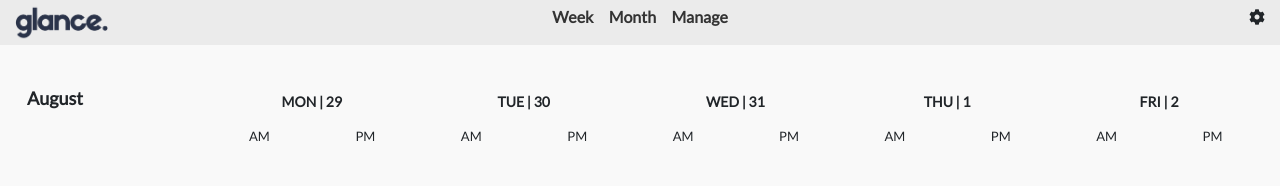
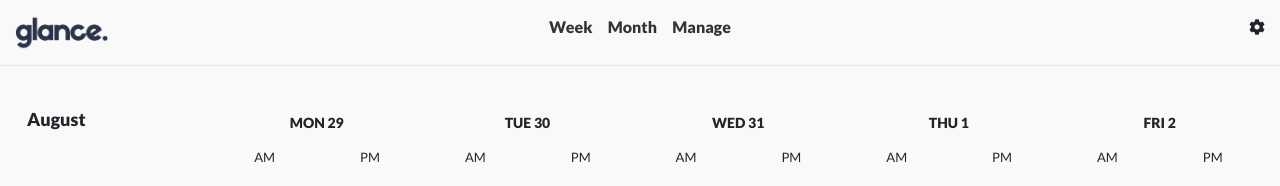
Before and after one commit to tristankells/bulletproof-weekly-planner, a PHP site: page /week-calendar.html in a window 1280 px wide. Shown: the top 186 px of the page. Run offline with PHP 8.4, Linux system fonts and the light colour scheme; data that the repository does not hold is empty; some libraries are stand-ins or nearby versions.

Commit message:
Navbar refresh, removed background added bottom border

```diff
--- a/js/week-calendar/index.js
+++ b/js/week-calendar/index.js
@@ -461,10 +461,10 @@ $(document).ready(function() {
 
     if (currentDate.getDate() == day) {
       //PLACEHOLDER CURRENT DAY HIGHLIGHT
-      $(this).css("background-color", "#A9B7C0");
+      $(this).css("background-color", "red");
     }
 
-    $(this).append(" | " + day);
+    $(this).append(" " + day);
   });
 
   //Beginning of context menu code adapted from https://stackoverflow.com/questions/4495626/making-custom-right-click-context-menus-for-my-web-app 12/07/2018
--- a/style/style.css
+++ b/style/style.css
@@ -219,6 +219,7 @@ td {
 .table thead > tr.dates.dates > th {
   font-family: Lato;
   font-size: 14px;
+  font-weight: 900;
   text-align: center;
   padding-bottom: 10px;
   padding-top: 40px;
@@ -300,9 +301,9 @@ td {
 
 /* CUSTOM NAVIGATION BAR CSS ============================*/
 #navigationBar {
-  padding-top: 5px;;
-  padding-bottom: 5px;
-  background-color: #ebebeb;
+  padding-top: 15px;;
+  padding-bottom: 15px;
+  border-bottom: 1px solid rgb(231, 231, 231);
 }
 
 .navigation-links {
--- a/week-calendar.html
+++ b/week-calendar.html
@@ -20,7 +20,7 @@
         crossorigin="anonymous">
     <link rel="manifest" href="js/manifest.json">
     <link rel="stylesheet" href="style/style.css">
-    <link rel="stylesheet" type="text/css" href="//fonts.googleapis.com/css?family=Lato" />
+    <link rel="stylesheet" type="text/css" href="//fonts.googleapis.com/css?family=Lato:400,900" />
 </head>
 
 
```
